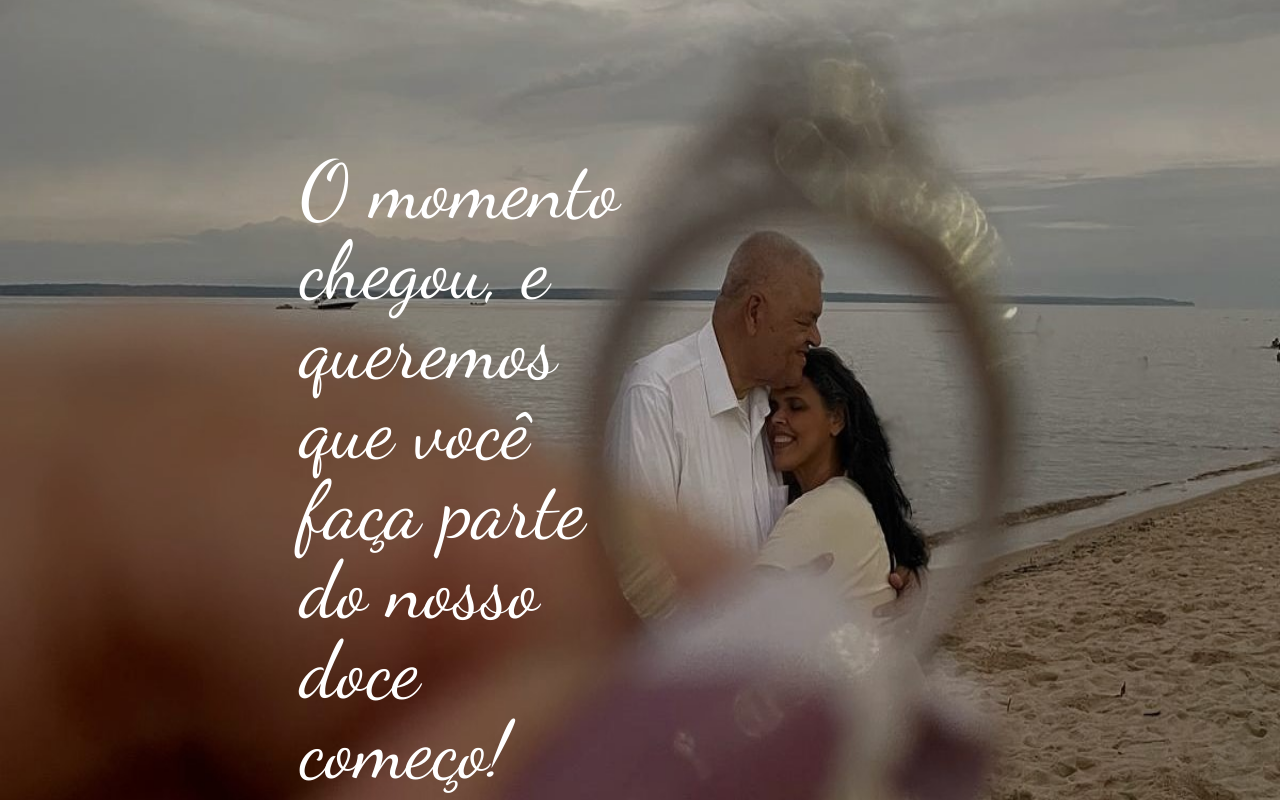
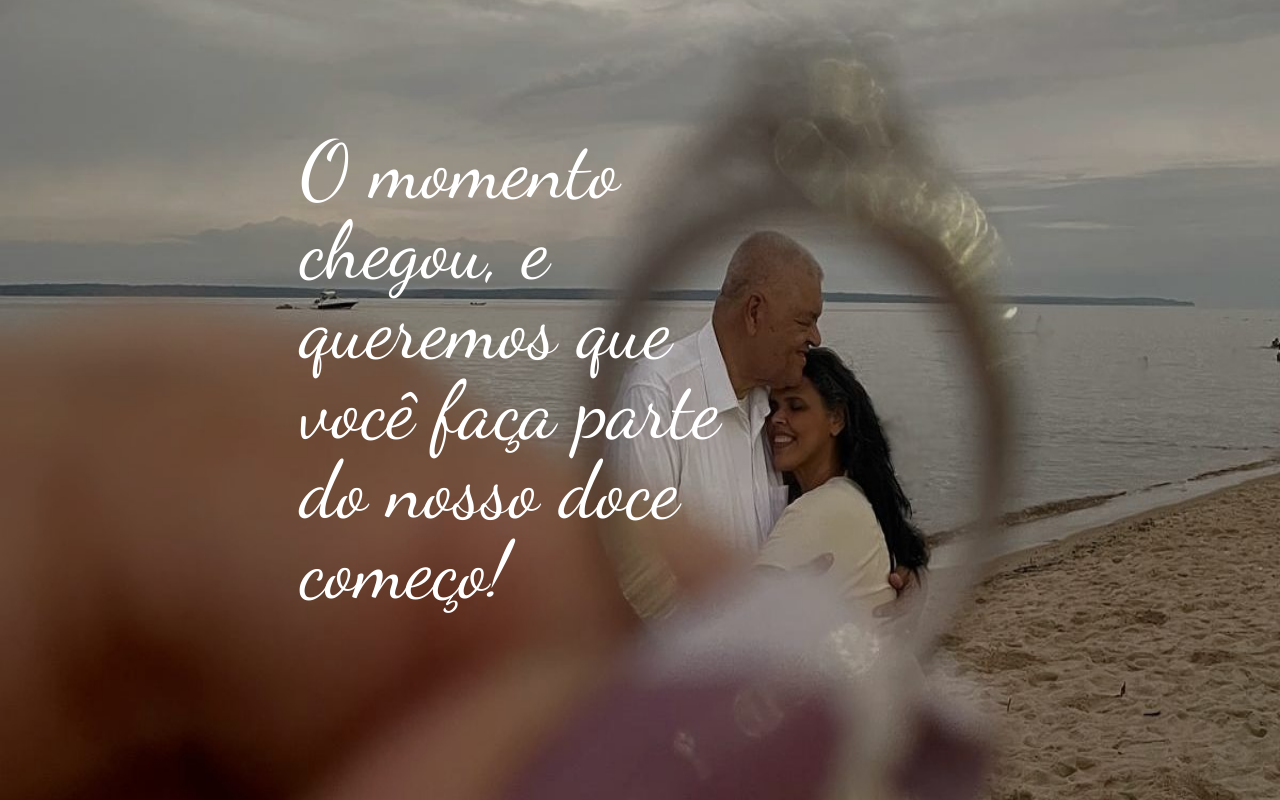
Before and after one commit to rinvel7/wedding-invitation, a Next.js app: page / in a window 1280 px wide. Shown: the part 860-1660 px from the top of the page. Built offline with nearby package versions, Linux system fonts and the light colour scheme.

Commit message:
fix font

```diff
--- a/src/components/SectionBanner/Banner.module.css
+++ b/src/components/SectionBanner/Banner.module.css
@@ -4,7 +4,7 @@ font-family: "Dancing Script", cursive;*/
 
 .container_banner{
     width: 100%;
-    height: auto;
+    height: 708px;
     position: relative;
     display: flex;
   }
@@ -22,11 +22,11 @@ font-family: "Dancing Script", cursive;*/
 }
 
 .text_banner{
-    width: 25%;
+    width: 35%;
     line-height: 80px;
-    margin: 320px 0 0 300px ;
+    margin: 300px 0 0 300px ;
     font-size: 80px;
-    font-weight: 200;
+    font-weight: 100;
     font-family: "Dancing Script", cursive;
     color: #fff;
     z-index: 2;
```
